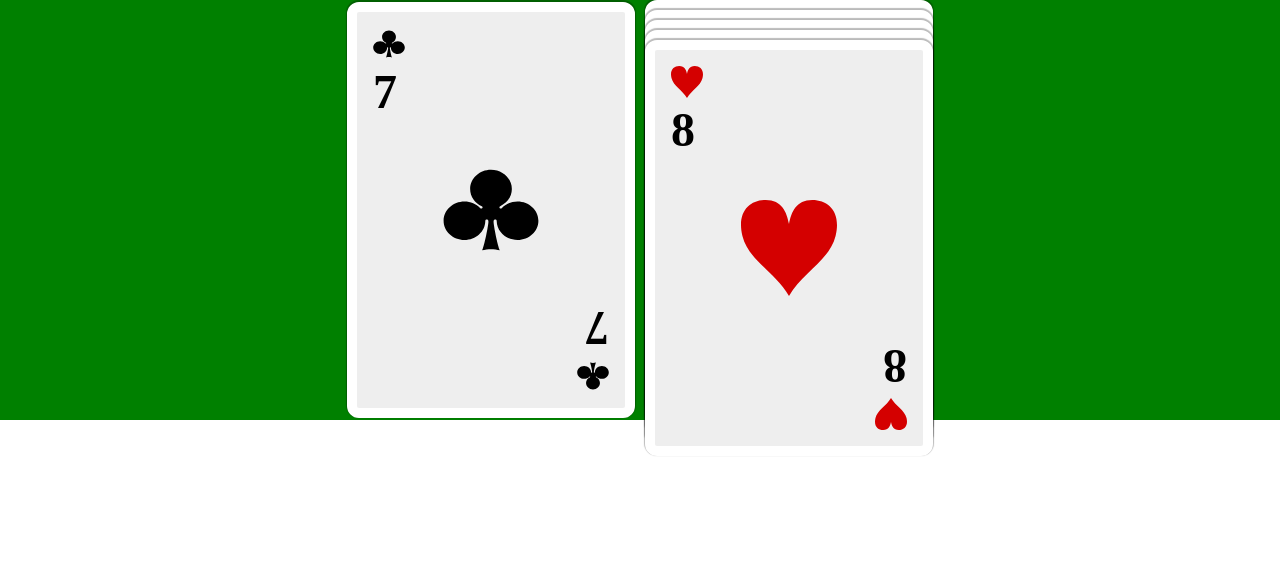
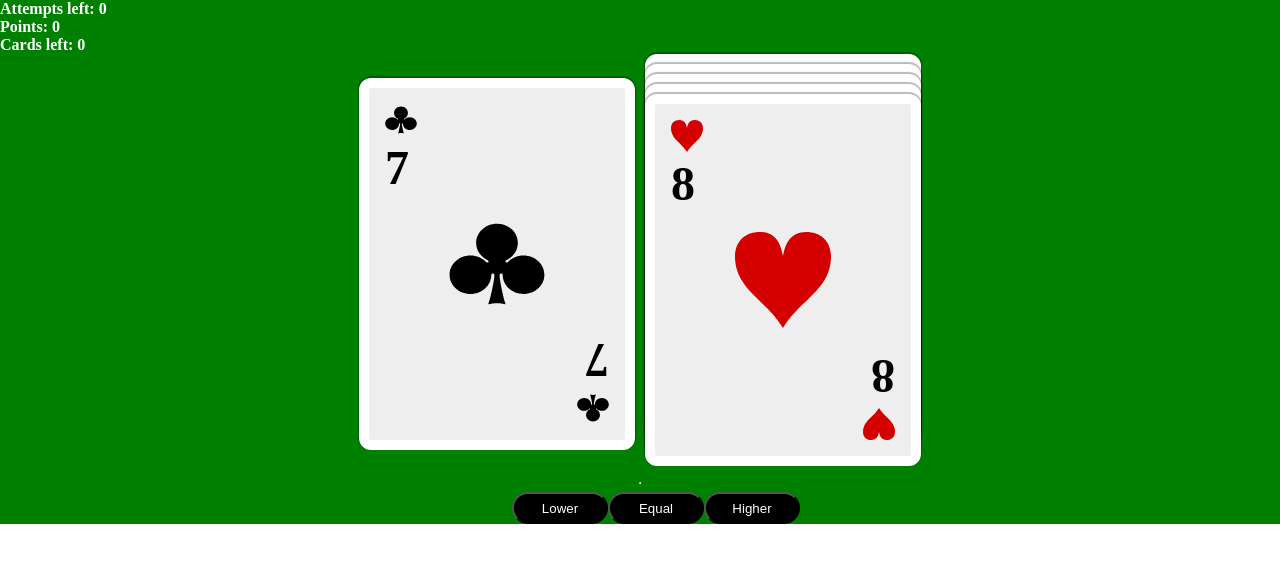
Before and after one commit to ElchinJ/card-example, a Vue app: page / in a window 1280 px wide. Shown: the top 562 px of the page. Built offline with nearby package versions, Linux system fonts and the light colour scheme.

Commit message:
components added

```diff
--- a/src/App.vue
+++ b/src/App.vue
@@ -1,20 +1,21 @@
 <template>
   <section>
+    <Score id="score"/>
     <div id="app">
-      <!-- <ActionBar/> -->
-      <Card :card="{value: 7, suite: 'Clubs'}"/>
+      <Card id="card" :card="{value: 7, suite: 'Clubs'}"/>
       <!-- <Card :card="{value: 13, suite: 'Spades'}" faceDown/> -->
-      <Deck :cards="topFive" faceDown/>
-      <!-- <Score/> -->
+      <Deck id="deck" :cards="topFive" faceDown/>
     </div>
+    <hr>
+    <ActionBar id="actionBar"/>
   </section>
 </template>
 
 <script>
 import Card from '@/components/Card'
 import Deck from '@/components/Deck'
-//import Score from '@/components/Score'
-//import ActionBar from '@/components/ActionBar'
+import Score from '@/components/Score'
+import ActionBar from '@/components/ActionBar'
 
 Array.prototype.shuffle = function(){
   return this.sort(() => Math.random()-0.5 )
@@ -22,7 +23,7 @@ Array.prototype.shuffle = function(){
 
 export default {
   name: 'App',
-  components: {Card, Deck},
+  components: {Card, Deck, Score, ActionBar},
   data(){ return {
     deck: []
   }},
@@ -47,10 +48,22 @@ export default {
 <style lang="scss">
 body,html,#app{ height: 100%; margin: 0; padding: 0;}
 
+section {
+  display: flex;
+  flex-direction: column;
+  background-color: green;
+}
+
 #app {
-  background-color: green;
   display: flex;
+  flex-direction: row;
   justify-content: center;
   align-items: center;
 }
+#actionBar {
+  justify-content: center;
+  align-items: center;
+  margin-top: 0px;
+  margin-left: 40%;
+}
 </style>
--- a/src/components/ActionBar.vue
+++ b/src/components/ActionBar.vue
@@ -1,5 +1,5 @@
 <template>
-  <div>
+  <div id="buttons">
     <button>Lower</button>
     <button>Equal</button>
     <button>Higher</button>
@@ -8,10 +8,20 @@
 
 <script>
 export default {
-    name: ActionBar,
+    name: 'ActionBar',
 }
 </script>
 
 <style>
-
+#buttons {
+  justify-content: center;
+  align-items: center;
+}
+button {
+  background-color: black;
+  color: white;
+  border-radius: 45px;
+  width: 6rem;
+  height: 2rem;
+}
 </style>
--- a/src/components/Card.vue
+++ b/src/components/Card.vue
@@ -45,8 +45,8 @@ export default {
 
 <style lang="scss" scoped>
 .card{
-  width: 18rem;
-  height: 26rem;
+  width: 14rem;
+  height: 20rem;
   background-color: #EEE;
   border-radius: 12px;
   display: flex;
@@ -55,7 +55,6 @@ export default {
   justify-content: space-between;
   border: 10px solid white;
   padding: 1rem;
-  box-sizing: border-box;
   box-shadow: 0px -1px 1px 1px rgba(0,0,0,0.27);
 
   p{
--- a/src/components/Score.vue
+++ b/src/components/Score.vue
@@ -1,17 +1,23 @@
 <template>
     <div>
-        <label>Attempts left: </label>
-        <p>{{attempts}}</p>
-        <label>Points: </label>
-        <p>{{points}}</p>
-        <label>Cards left: </label>
-        <p>{{heap}}</p>
+        <span>
+            <label>Attempts left: </label>
+            <label>{{attempts}}</label>
+        </span>
+        <span>
+            <label>Points: </label>
+            <label>{{points}}</label>
+        </span>
+        <span>
+            <label>Cards left: </label>
+            <label>{{heap}}</label>
+        </span>
     </div>
 </template>
 
 <script>
     export default {
-        name: Score,
+        name: 'Score',
         data() {
             return {
                 attempts: 0,
@@ -23,5 +29,15 @@
 </script>
 
 <style lang="scss" scoped>
-
+hr {
+    visibility: hidden;
+}
+label {
+    color: white;
+    font-weight: bold;
+}
+div {
+    display: flex;
+    flex-direction: column;
+}
 </style>
```
